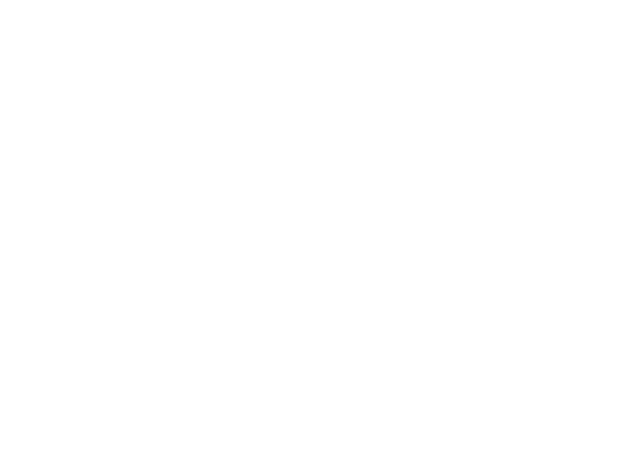
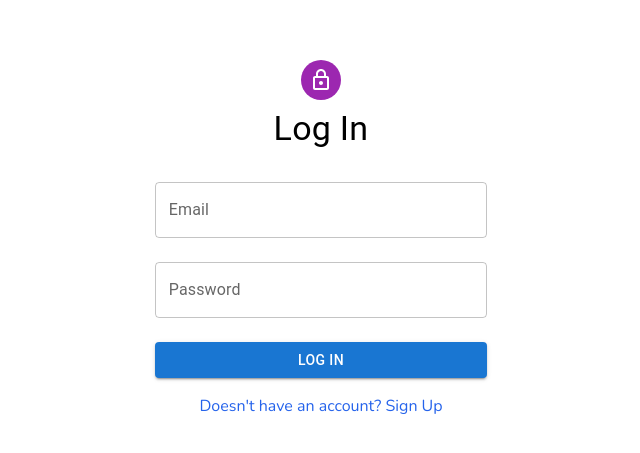
Before and after one commit to TayyabAsghar/Place-Finder, a React (Create React App) app: page /login in a window 1280 px wide. Before the commit this address had no page. Shown: the part 165-618 px from the top of the page, without its empty margins (319-959 px from the left). Built offline with nearby package versions, Linux system fonts and the light colour scheme.

Commit message:
✨ NEW-FEATURE: Completed Log In functionality.

```diff
--- a/package.json
+++ b/package.json
@@ -9,6 +9,7 @@
     "@mui/icons-material": "^5.15.20",
     "@mui/lab": "^5.0.0-alpha.170",
     "@mui/material": "^5.15.20",
+    "@reduxjs/toolkit": "^2.2.6",
     "@testing-library/jest-dom": "^5.17.0",
     "@testing-library/react": "^13.4.0",
     "@testing-library/user-event": "^13.5.0",
@@ -19,8 +20,10 @@
     "react": "^18.3.1",
     "react-dom": "^18.3.1",
     "react-hook-form": "^7.52.0",
+    "react-redux": "^9.1.2",
     "react-router-dom": "^6.24.0",
     "react-scripts": "5.0.1",
+    "redux-persist": "^6.0.0",
     "typescript": "^4.9.5",
     "web-vitals": "^2.1.4",
     "zod": "^3.23.8"
--- a/src/App.tsx
+++ b/src/App.tsx
@@ -1,5 +1,6 @@
 
 import HomePage from "./pages/HomePage";
+import LogInPage from "./pages/LogInPage";
 import SignUpPage from "./pages/SignUpPage";
 import { BrowserRouter, Routes, Route } from "react-router-dom";
 
@@ -10,6 +11,7 @@
         <Routes>
           <Route path="/" element={<HomePage />} />
           <Route path="/signup" element={<SignUpPage />} />
+          <Route path="/login" element={<LogInPage />} />
         </Routes>
       </BrowserRouter>
     </div>
--- a/src/index.tsx
+++ b/src/index.tsx
@@ -1,8 +1,11 @@
 import './index.css';
 import App from './App';
 import React from 'react';
+import { Provider } from 'react-redux';
 import ReactDOM from 'react-dom/client';
 import reportWebVitals from './reportWebVitals';
+import { persistor, store } from './lib/redux/store';
+import { PersistGate } from 'redux-persist/integration/react';
 
 const root = ReactDOM.createRoot(
   document.getElementById('root') as HTMLElement
@@ -10,7 +13,11 @@
 
 root.render(
   <React.StrictMode>
-    <App />
+    <Provider store={store}>
+      <PersistGate loading={null} persistor={persistor}>
+        <App />
+      </PersistGate>
+    </Provider>
   </React.StrictMode>
 );
 
--- /dev/null
+++ b/src/lib/redux/state.tsx
@@ -0,0 +1,20 @@
+import { createSlice } from "@reduxjs/toolkit";
+
+const initialState = {
+    user: null,
+    token: null
+};
+
+export const userSlice = createSlice({
+    name: "user",
+    initialState,
+    reducers: {
+        setLogin: (state, action) => {
+            state.user = action.payload.user;
+            state.token = action.payload.token;
+        }
+    }
+});
+
+export const { setLogin } = userSlice.actions;
+export default userSlice.reducer;
--- /dev/null
+++ b/src/lib/redux/store.tsx
@@ -0,0 +1,23 @@
+import state from "./state";
+import storage from "redux-persist/lib/storage";
+import { configureStore } from "@reduxjs/toolkit";
+import { persistStore, persistReducer, FLUSH, REHYDRATE, PAUSE, PERSIST, PURGE, REGISTER } from "redux-persist";
+
+const persistConfig = {
+    key: "root",
+    version: 1,
+    storage
+};
+
+const persistedReducer = persistReducer(persistConfig, state);
+
+export const store = configureStore({
+    reducer: persistedReducer,
+    middleware: (getDefaultMiddleware) => getDefaultMiddleware({
+        serializableCheck: {
+            ignoredActions: [FLUSH, REHYDRATE, PAUSE, PERSIST, PURGE, REGISTER]
+        }
+    })
+});
+
+export let persistor = persistStore(store);
--- /dev/null
+++ b/src/lib/types.tsx
@@ -0,0 +1,10 @@
+export type SignUpForm = {
+    name: string,
+    email: string,
+    password: string;
+};
+
+export type LogInForm = {
+    email: string,
+    password: string;
+};
--- a/src/lib/validations/UserValidations.tsx
+++ b/src/lib/validations/UserValidations.tsx
@@ -15,3 +15,10 @@
     message: 'Password doesn\'t match.',
     path: ['confirmPassword']
 });
+
+export const LogInValidations = z.object({
+    email: z.string().trim().toLowerCase()
+        .min(1, { message: 'Required field.' })
+        .email('Invalid email!'),
+    password: z.string().min(1, { message: 'Required field.' })
+});
--- /dev/null
+++ b/src/pages/LogInPage.tsx
@@ -0,0 +1,89 @@
+import { z } from "zod";
+import { LoadingButton } from "@mui/lab";
+import { useForm } from "react-hook-form";
+import { useDispatch } from "react-redux";
+import { setLogin } from "../lib/redux/state";
+import { LockOutlined } from "@mui/icons-material";
+import { Link, useNavigate } from "react-router-dom";
+import { zodResolver } from "@hookform/resolvers/zod";
+import { Avatar, TextField, Typography } from "@mui/material";
+import { LogInValidations } from "../lib/validations/UserValidations";
+import { LogInForm } from "../lib/types";
+
+const LogInPage = () => {
+    const dispatch = useDispatch();
+    const navigate = useNavigate();
+    type LogInFormType = z.infer<typeof LogInValidations>;
+    const { register, handleSubmit, formState: { errors, isSubmitting } } = useForm<LogInFormType>({
+        resolver: zodResolver(LogInValidations)
+    });
+
+    const handleFormSubmit = async (data: LogInFormType) => {
+        try {
+            const logInForm: LogInForm = {
+                email: data.email.toLowerCase(),
+                password: data.password
+            };
+
+            const response = await fetch("http://localhost:3001/auth/login", {
+                method: "POST",
+                headers: { "Content-Type": "application/json" },
+                body: JSON.stringify(logInForm)
+            });
+
+            const loggedInUser = await response.json();
+
+            if (loggedInUser) {
+                dispatch(setLogin({
+                    user: loggedInUser.user,
+                    token: loggedInUser.token
+                }));
+                navigate("/");
+            }
+        } catch (err) {
+            console.error("Login failed", err);
+        }
+    };
+
+    return (
+        <div className="flex justify-center items-center h-full">
+            <div className="flex flex-col items-center gap-4 p-8 w-1/3">
+                <div className="flex flex-col items-center">
+                    <Avatar sx={{ m: 1, bgcolor: 'secondary.main' }}>
+                        <LockOutlined />
+                    </Avatar>
+                    <Typography variant="h4">Log In</Typography>
+                </div>
+                <form className="flex flex-col items-center w-full" onSubmit={handleSubmit(handleFormSubmit)}>
+                    <TextField
+                        className="auth-from-control"
+                        label="Email"
+                        title="Email"
+                        type="email"
+                        margin="normal"
+                        {...register("email")}
+                        error={!!errors.email}
+                        helperText={errors.email?.message}
+                    />
+                    <TextField
+                        className="auth-from-control"
+                        label="Password"
+                        title="Password"
+                        type="password"
+                        margin="normal"
+                        {...register("password")}
+                        error={!!errors.password}
+                        helperText={errors.password?.message}
+                    />
+
+                    <LoadingButton className="auth-from-control" sx={{ mt: 2 }} type="submit" variant="contained" loading={isSubmitting} title="LogIn">
+                        Log In
+                    </LoadingButton>
+                </form>
+                <Link to={"/signup"} className="text-blue-600 hover:underline">Doesn't have an account? Sign Up</Link>
+            </div>
+        </div>
+    );
+};
+
+export default LogInPage;
```
Also changed, not shown: 1 other file (tests, documents, lock files or other folders).
